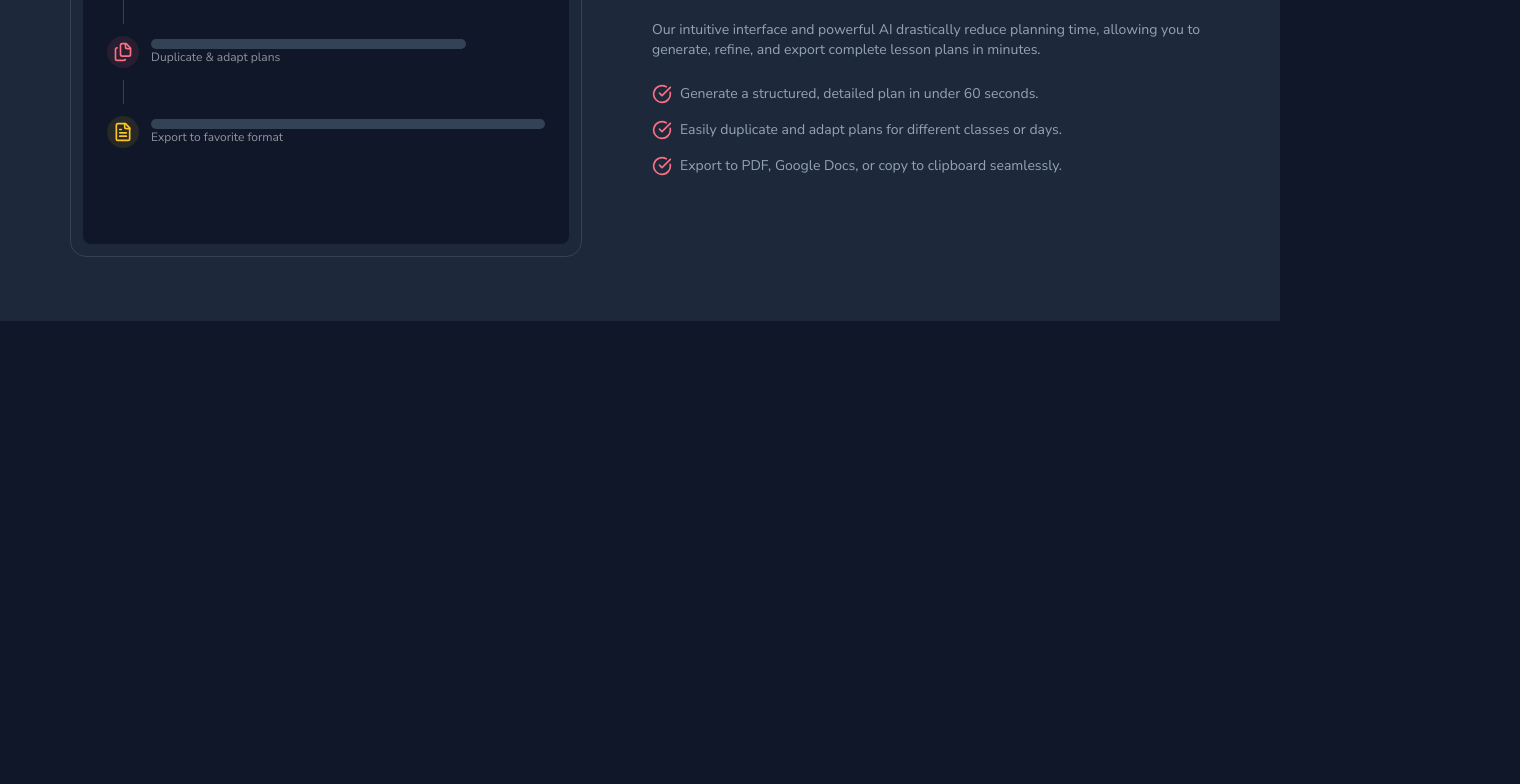
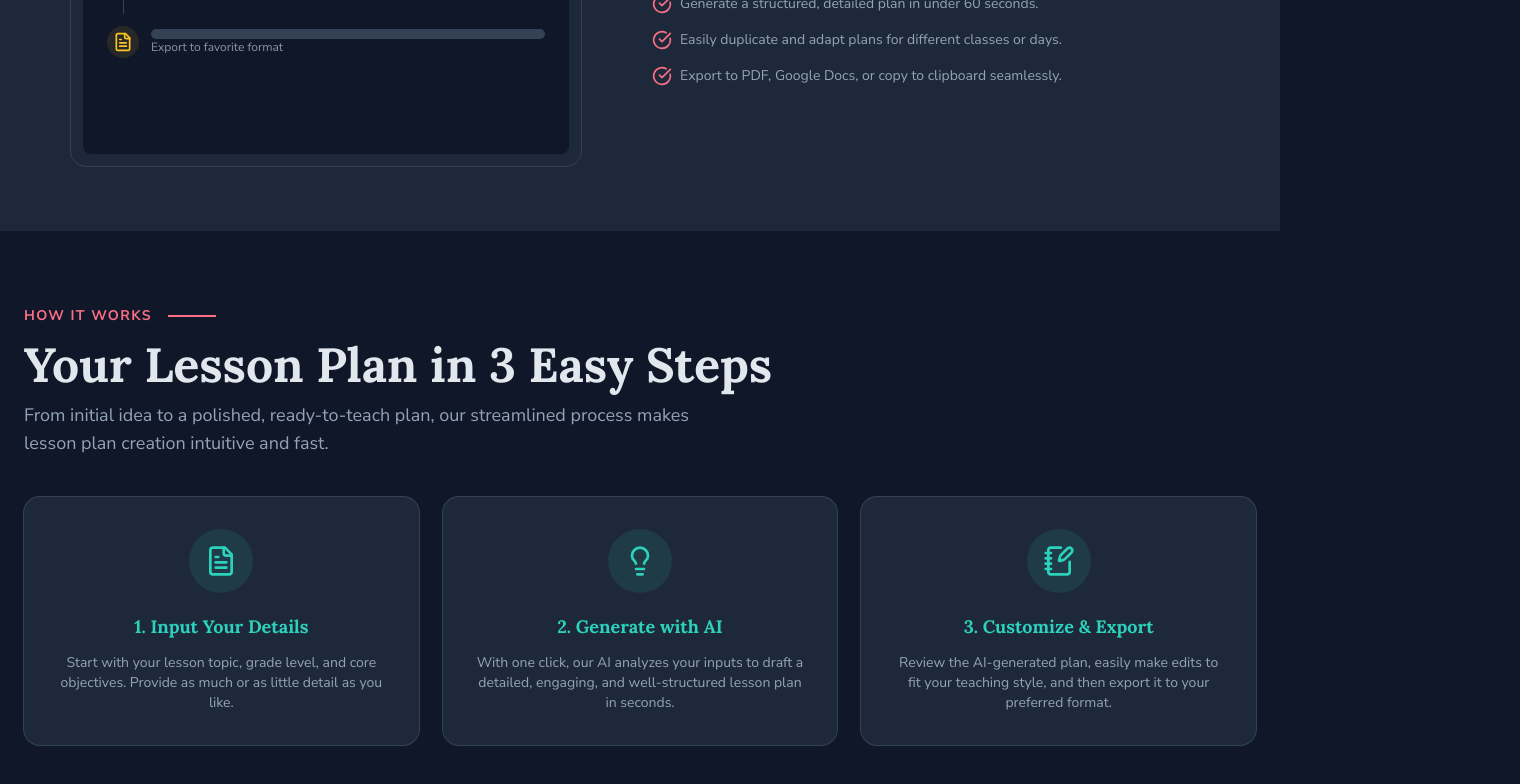
Before and after one commit to Shubham-567/planease-lesson-planner, a React (Vite) app: page / in a window 1280 px wide. Shown: the part 1640-2424 px from the top of the page, 1520 px wide, since content can reach past the window. Before the commit the page ends 1961 px from the top, so only its background shows below. Built offline with nearby package versions, Linux system fonts and the light colour scheme.

Commit message:
Add how it works section with cards and minor changes to other components

```diff
--- /dev/null
+++ b/src/components/Card.jsx
@@ -0,0 +1,19 @@
+import { Sparkles } from "lucide-react";
+
+const Card = ({ icon, title, description }) => {
+  return (
+    <div className='flex flex-col items-center gap-3 bg-base-200 p-8 rounded-2xl ring ring-base-300 transition-all duration-300 ease-in-out hover:shadow-xl hover:shadow-primary/10 hover:ring-primary/50 hover:-translate-y-2 hover:-rotate-1'>
+      <div className='flex items-center justify-center rounded-full bg-primary/10 text-primary flex-shrink-0 p-4'>
+        {icon ? icon : <Sparkles className='size-8 md:size-10' />}
+      </div>
+      <h4 className='text-lg font-bold font-serif text-primary mt-2'>
+        {title ? title : "Card Title"}
+      </h4>
+      <p className='text-sm text-neutral-muted text-center'>
+        {description ? description : "Description of the card goes here."}
+      </p>
+    </div>
+  );
+};
+
+export default Card;
--- a/src/components/SectionHeader.jsx
+++ b/src/components/SectionHeader.jsx
@@ -1,7 +1,7 @@
 const SectionHeader = ({ heading, subHeading, description }) => {
   return (
     <div className='space-y-3'>
-      <h2 className='text-base md:text-lg lg:text-xl font-bold font-sans text-secondary flex items-center gap-4'>
+      <h2 className='text-sm tracking-widest font-bold font-sans text-secondary flex items-center gap-4 uppercase'>
         {heading ? heading : "Section Heading"}
         {/* horizontal line */}
         <div className='h-[2px] w-12 bg-secondary my-3' />
--- a/src/components/illustrations/FeatureIllustrationOne.jsx
+++ b/src/components/illustrations/FeatureIllustrationOne.jsx
@@ -5,7 +5,7 @@ const FeatureIllustrationOne = () => {
     <>
       {/* ai assistance illustration */}
       <div className='relative p-4 block'>
-        <div className='bg-base-200 p-3 rounded-2xl transform border border-base-300 max-w-lg mx-auto transition-transform duration-600 ease-in-out hover:rotate-3 hover:scale-105 hover:shadow-xl'>
+        <div className='bg-base-200 p-3 rounded-2xl transform border border-base-300 max-w-lg mx-auto transition-transform duration-600 ease-in-out hover:rotate-3 hover:scale-105 hover:shadow-xl shadow-primary/10'>
           <div className='aspect-[4/3] bg-base-100 rounded-lg p-6'>
             <div className='flex items-center gap-3 mb-6'>
               <Lightbulb className='size-6 text-accent' />
--- a/src/components/illustrations/FeatureIllustrationTwo.jsx
+++ b/src/components/illustrations/FeatureIllustrationTwo.jsx
@@ -5,7 +5,7 @@ const FeatureIllustrationTwo = () => {
     <>
       {/* time-saving workflow illustration */}
       <div className='relative p-4 block'>
-        <div className='bg-base-200 p-3 rounded-2xl transform border border-base-300 max-w-lg mx-auto transition-transform duration-600 ease-in-out hover:-rotate-3 hover:scale-105 hover:shadow-xl'>
+        <div className='bg-base-200 p-3 rounded-2xl transform border border-base-300 max-w-lg mx-auto transition-transform duration-600 ease-in-out hover:-rotate-3 hover:scale-105 hover:shadow-xl shadow-primary/10'>
           <div className='aspect-[4/3] bg-base-100 rounded-lg p-6'>
             <div className='flex items-center gap-3 mb-6'>
               <Clock className='size-6 text-accent' />
--- a/src/components/illustrations/HeroIllustration.jsx
+++ b/src/components/illustrations/HeroIllustration.jsx
@@ -3,7 +3,7 @@ import { Activity, CheckCircle, ClipboardCheck } from "lucide-react";
 const HeroIllustration = () => {
   return (
     <div className='relative hidden w-1/2 p-4 md:block'>
-      <div className='bg-base-200 p-3 rounded-2xl transform md:-rotate-2 border border-base-300 max-w-lg mx-auto transition-all duration-600 ease-in-out hover:rotate-0 hover:scale-105 hover:shadow-xl'>
+      <div className='bg-base-200 p-3 rounded-2xl transform md:-rotate-2 border border-base-300 max-w-lg mx-auto transition-all duration-600 ease-in-out hover:rotate-0 hover:scale-105 hover:shadow-xl shadow-primary/10'>
         <div className='aspect-[4/3] bg-base-100 rounded-lg p-6'>
           {/* Header */}
           <div className='flex justify-between items-start mb-6'>
--- a/src/index.css
+++ b/src/index.css
@@ -72,6 +72,14 @@
     @apply flex items-center gap-2 px-6 py-3 rounded-full bg-primary hover:bg-primary/90 text-base-100 font-bold cursor-pointer hover:-translate-y-1 transition-transform duration-300 max-w-fit;
   }
 
+  .outline-btn {
+    @apply flex items-center gap-2 px-6 py-3 rounded-full ring ring-primary bg-base-100 hover:bg-primary/10 text-primary font-bold cursor-pointer transition-transform duration-300 max-w-fit;
+  }
+
+  .icon-btn {
+    @apply p-2 text-neutral-muted hover:text-primary bg-primary/10 hover:bg-primary/20 rounded-full transition-all duration-300 cursor-pointer;
+  }
+
   .container {
     @apply max-w-7xl mx-auto px-6 py-3;
   }
--- a/src/pages/HomePage.jsx
+++ b/src/pages/HomePage.jsx
@@ -1,11 +1,13 @@
 import FeaturesSection from "../sections/HomePageSections/FeaturesSection";
 import HeroSection from "../sections/HomePageSections/HeroSection";
+import HowItWorksSection from "../sections/HomePageSections/HowItWorksSection";
 
 const HomePage = () => {
   return (
-    <main className='min-h-screen'>
+    <main className='min-h-screen overflow-x-hidden'>
       <HeroSection />
       <FeaturesSection />
+      <HowItWorksSection />
     </main>
   );
 };
--- a/src/sections/HomePageSections/HeroSection.jsx
+++ b/src/sections/HomePageSections/HeroSection.jsx
@@ -4,7 +4,7 @@ import HeroIllustration from "../../components/illustrations/HeroIllustration";
 
 const HeroSection = () => {
   return (
-    <section className='container relative flex items-center justify-between gap-4 min-h-[95vh] mt-10'>
+    <section className='container relative flex items-center justify-between gap-4 min-h-[42rem] mt-10'>
       {/* background circles */}
       <div className='absolute -top-20 right-0 size-120 bg-secondary/10 rounded-full blur-3xl transform translate-x-1/2 -translate-y-1/2 -z-10'></div>
 
--- /dev/null
+++ b/src/sections/HomePageSections/HowItWorksSection.jsx
@@ -0,0 +1,40 @@
+import { FileText, Lightbulb, NotebookPen, Sparkles } from "lucide-react";
+import SectionHeader from "../../components/SectionHeader";
+import Card from "../../components/Card";
+
+const HowItWorksSection = () => {
+  return (
+    <section className='bg-base-100 min-h-[80vh] w-full'>
+      <div className='container py-18'>
+        {/* Section Header */}
+        <SectionHeader
+          heading='How It Works'
+          subHeading='Your Lesson Plan in 3 Easy Steps'
+          description='From initial idea to a polished, ready-to-teach plan, our streamlined process makes lesson plan creation intuitive and fast.'
+        />
+        {/* 3 step cards  */}
+        <div className='grid grid-cols-1 md:grid-cols-3 gap-6 mt-10'>
+          <Card
+            icon={<FileText className='size-6 md:size-8' />}
+            title='1. Input Your Details'
+            description='Start with your lesson topic, grade level, and core objectives. Provide as much or as little detail as you like.'
+          />
+
+          <Card
+            icon={<Lightbulb className='size-6 md:size-8' />}
+            title='2. Generate with AI'
+            description='With one click, our AI analyzes your inputs to draft a detailed, engaging, and well-structured lesson plan in seconds.'
+          />
+
+          <Card
+            icon={<NotebookPen className='size-6 md:size-8' />}
+            title='3. Customize & Export'
+            description='Review the AI-generated plan, easily make edits to fit your teaching style, and then export it to your preferred format.'
+          />
+        </div>
+      </div>
+    </section>
+  );
+};
+
+export default HowItWorksSection;
```
Also changed, not shown: src/components/Navbar.jsx (+17 -7 lines).
